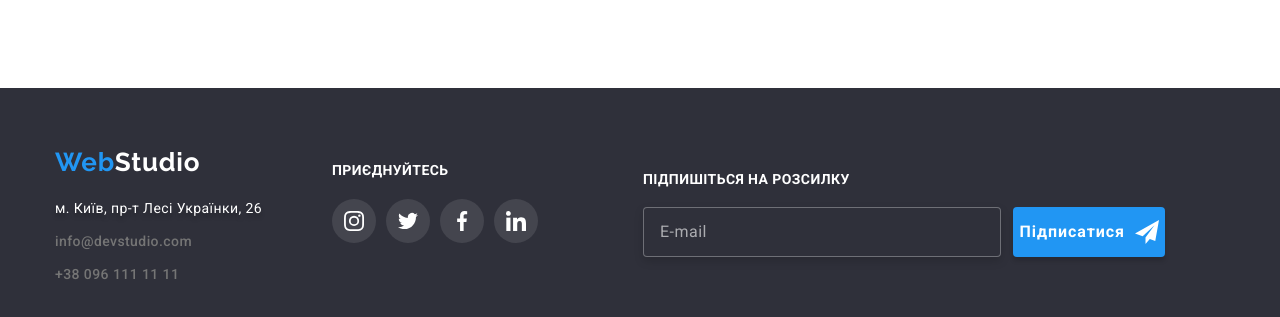
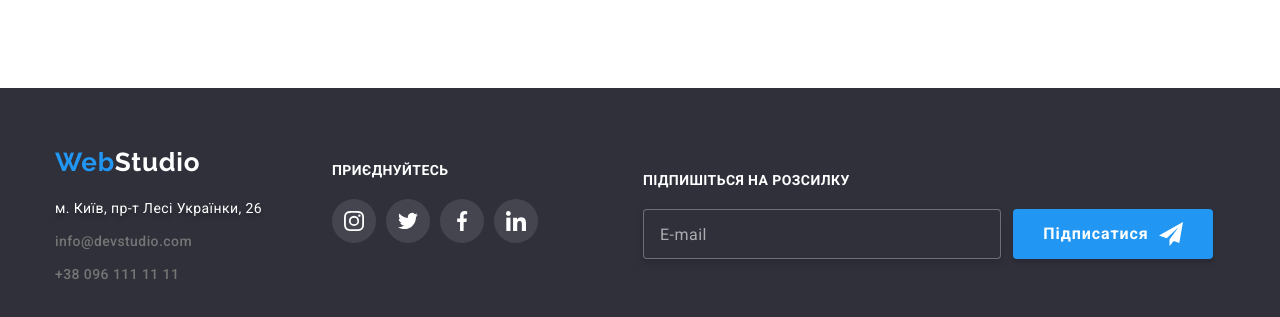
Before and after one commit to bondvitaliy/goit-markup-hw-06, a plain HTML site: page index.html in a window 1280 px wide. Shown: the part 2597-2914 px from the top of the page. Drawn offline with nearby package versions, Linux system fonts and the light colour scheme.

Commit message:
CSS#3 + HTML #3 updated
Subscription form udpated

```diff
--- a/css/styles.css
+++ b/css/styles.css
@@ -762,6 +762,8 @@ ol {
   height: 20px;
 }
 
+/*  FORMS */
+
 .form {
   display: flex;
   flex-direction: column;
@@ -980,17 +982,12 @@ ol {
 }
 
 .footer-form-sub {
-  position: relative;
-
   display: flex;
   align-items: flex-end;
   flex-wrap: nowrap;
-
-  width: 570px;
-  height: 86px;
 }
 
-.footer-form-label {
+.footer-form-text {
   font-weight: 700;
   font-size: 14px;
   line-height: calc(16 / 14);
@@ -1001,9 +998,6 @@ ol {
 }
 
 .footer-form-button {
-  position: relative;
-  right: 48px;
-
   display: flex;
   justify-content: center;
   align-items: center;
@@ -1033,6 +1027,7 @@ ol {
   width: 358px;
 
   margin-top: 20px;
+  margin-right: 12px;
 
   border: 1px solid rgba(255, 255, 255, 0.3);
   filter: drop-shadow(0px 4px 4px rgba(0, 0, 0, 0.15));
--- a/index.html
+++ b/index.html
@@ -442,9 +442,9 @@
           </ul>
         </div>
         <div class="footer-form">
+          <strong class="footer-form-text"> Підпишіться на розсилку</strong>
           <form class="footer-form-sub">
-            <label for="subscription" class="footer-form-label">
-              <span class="footer-form-text"> Підпишіться на розсилку</span>
+            <label for="subscription">
               <input
                 type="email"
                 name="subscription"
```
Also changed, not shown: portfolio.html (+2 -2 lines).
